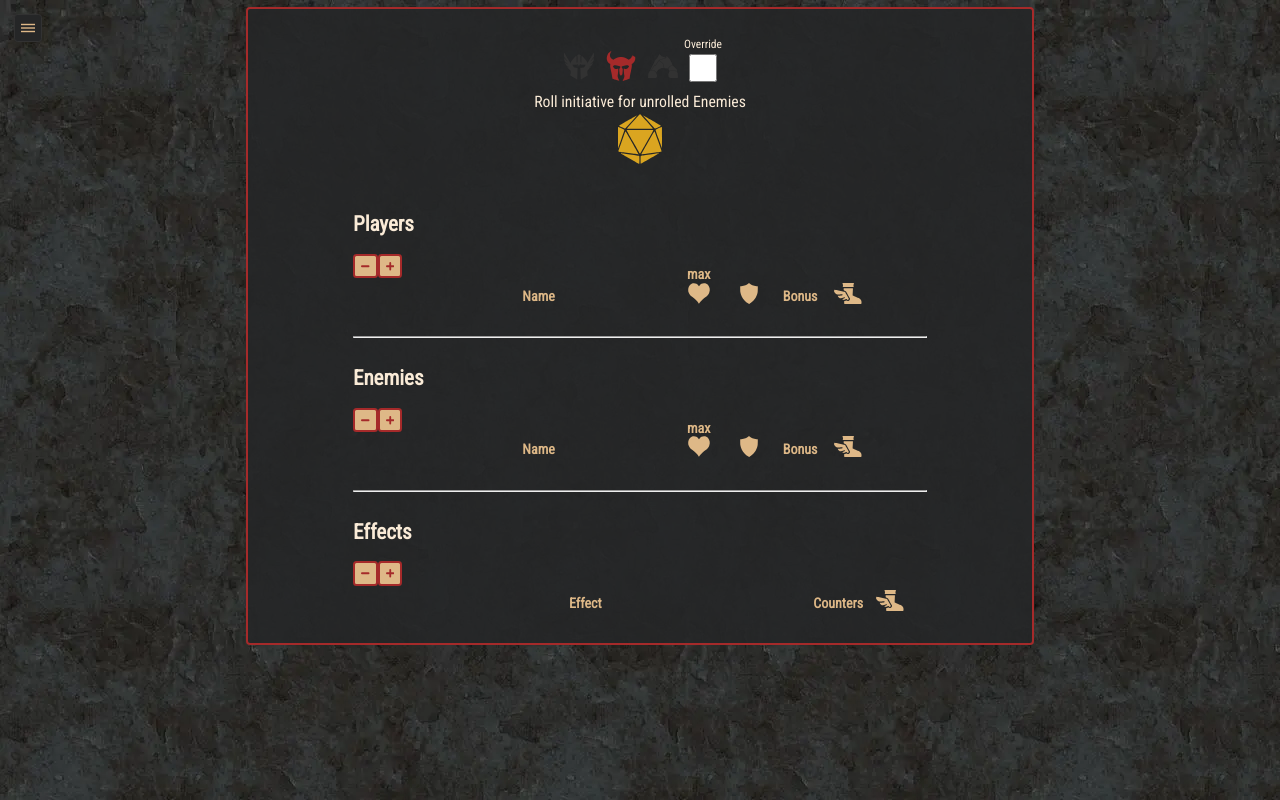
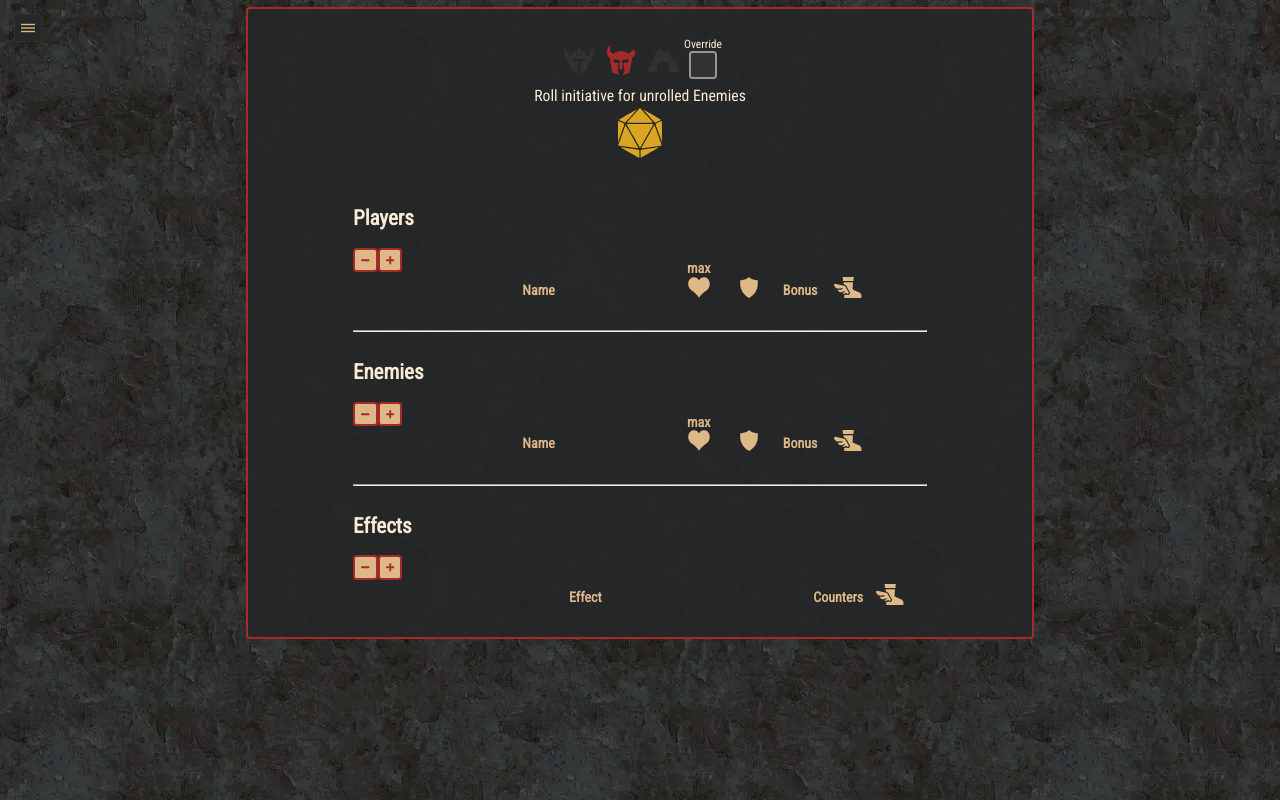
Before and after one commit to Edpacca/ednd-initiative, a Svelte app: page / in a window 1280 px wide. Built offline with nearby package versions, Linux system fonts and the light colour scheme.

Commit message:
custom checkbox

```diff
--- a/src/app.css
+++ b/src/app.css
@@ -384,5 +384,31 @@ tr {
 }
 
 input[type="checkbox"] {
-    background: var(--grey);
+    appearance: none;
+    background-color: var(--grey);
+    width: 2rem;
+    height: 2rem;
+    border: 2px solid var(--light-grey);
+    display: grid;
+    place-content: center;
+    margin: auto;
 }
+
+input[type="checkbox"]::before {
+    content: "";
+    width: 1.5rem;
+    height: 1.5rem;
+    transform: scale(0);
+    transition: 120ms transform ease-in-out;
+    box-shadow: inset 1.5rem 1.5rem var(--white);
+    clip-path: polygon(28% 38%, 41% 53%, 75% 24%, 86% 38%, 40% 78%, 15% 50%);
+}
+
+input[type="checkbox"]:checked::before {
+    transform: scale(1);
+
+}
+
+input[type="checkbox"]:focus {
+    outline: none;
+}
--- a/src/components/rollAll/RollAll.svelte
+++ b/src/components/rollAll/RollAll.svelte
@@ -73,15 +73,6 @@ import { dRoll } from "../../lib/dieRoll";
         margin-top: 0.5rem;
     }
 
-    input {
-        width: 2rem;
-        height: 2rem;
-    }
-
-    input:focus {
-        outline: none;
-    }
-
     label {
         font-size: var(--fontsize-S);
     }
--- a/src/components/toolbar/save/Save.svelte
+++ b/src/components/toolbar/save/Save.svelte
@@ -92,7 +92,7 @@
             <Cave/>
         </CheckboxIcon>
     </div>
-    <input placeholder="Encounter Name" bind:value={name} on:input={() => messageName = ""} on:keydown={e => onEnter(e)}>
+    <input type="text" placeholder="Encounter Name" bind:value={name} on:input={() => messageName = ""} on:keydown={e => onEnter(e)}>
     {#if state === State.Saved}
         <div>{messageName} saved to local storage!</div>
     {:else if state === State.None && hasName}
@@ -109,7 +109,7 @@
         color: var(--light-grey);
     }
 
-    input {
+    input[type="text"] {
         background-color: var(--grey);
         font-style: italic;
         color: var(--white);
```
Also changed, not shown: public/icons/checkmark.svg (added).
